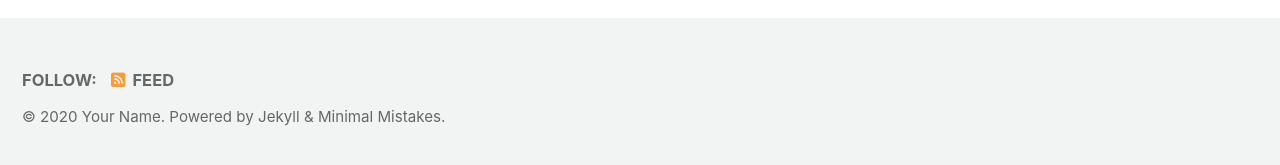
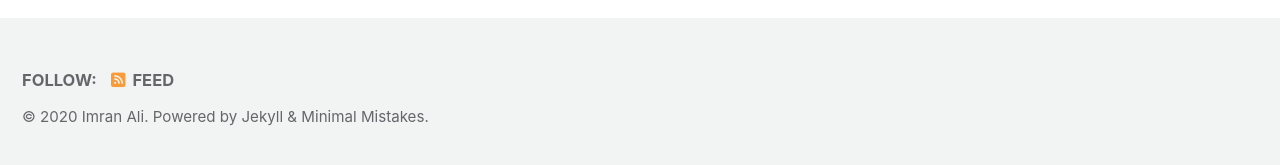
Before and after one commit to ImranAliPhD/ImranAliPhD.github.io, a Jekyll site: the page built from index.html, in a window 1280 px wide and 900 px high, scrolled down 222 px. Shown: the part 727-892 px from the top of the window. Built offline with Jekyll 4.4.1, drawn with Linux system fonts in a browser that asks for light colours; cached includes are drawn as plain includes; nearby versions of some CDN libraries; the list of posts is cut into pages by our own code; some of the changed text lies outside the part shown.

Commit message:
New Github Repo

```diff
--- a/_config.yml
+++ b/_config.yml
@@ -16,11 +16,11 @@ minimal_mistakes_skin    : "default" # "air", "aqua", "contrast", "dark", "dirt"
 
 # Site Settings
 locale                   : "en-US"
-title                    : "Site Title"
+title                    : "Data Science Portfolio"
 title_separator          : "-"
 subtitle                 : # site tagline that appears below site title in masthead
-name                     : "Your Name"
-description              : "An amazing website."
+name                     : "Imran Ali"
+description              : "Data Science Portfolio"
 url                      : # the base hostname & protocol for your site e.g. "https://mmistakes.github.io"
 baseurl                  : # the subpath of your site, e.g. "/blog"
 repository               : # GitHub username/repo-name e.g. "mmistakes/minimal-mistakes"
```
